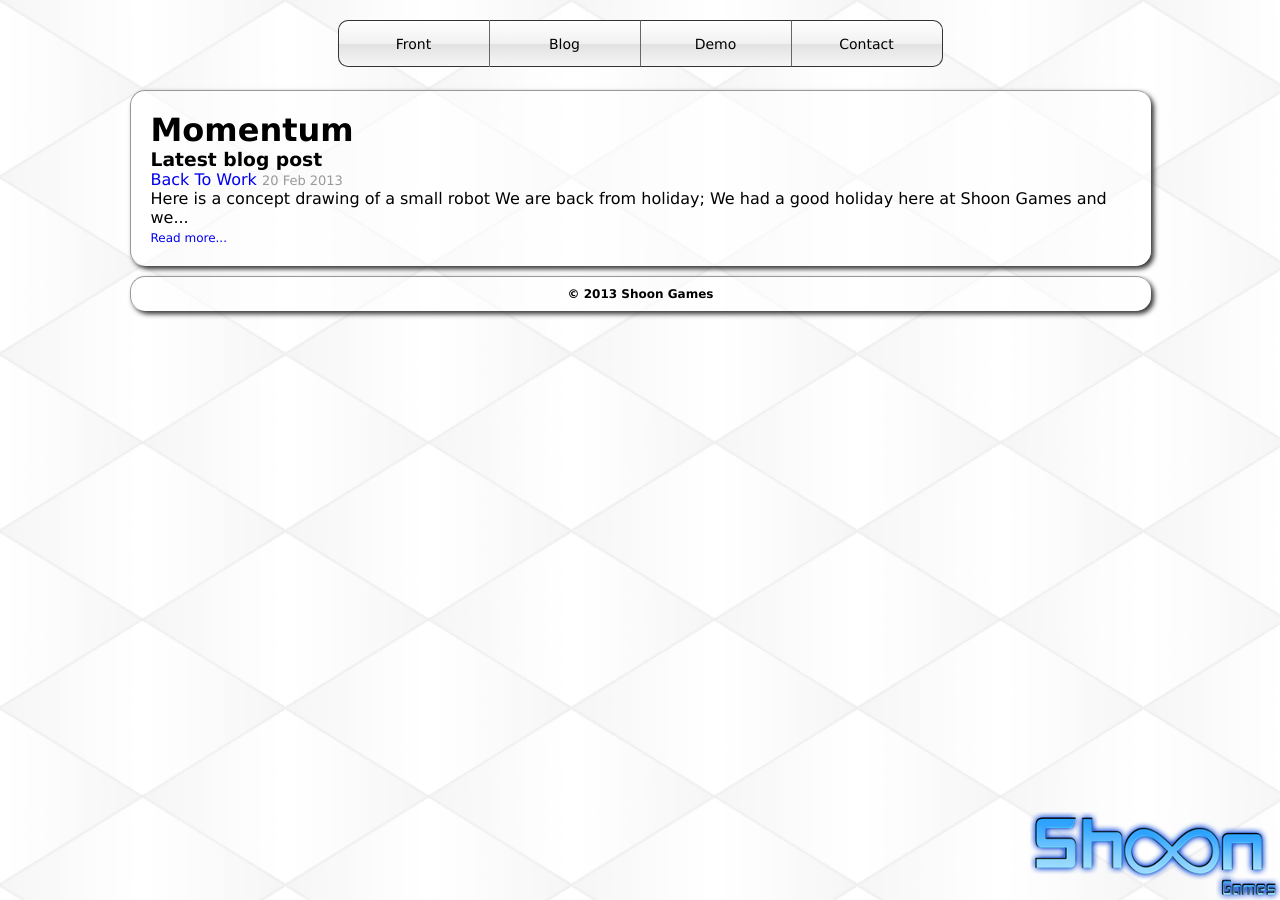
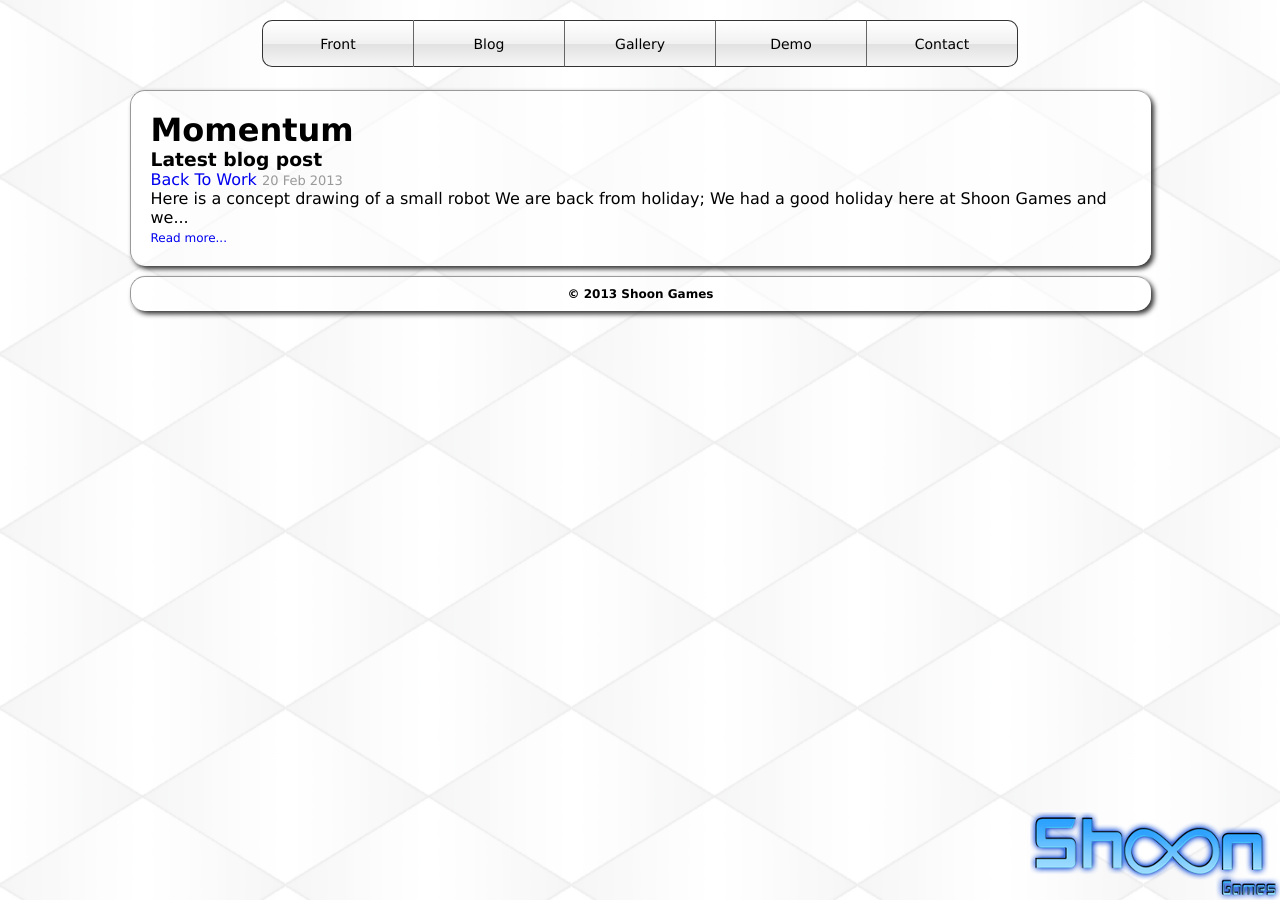
Before and after one commit to TATDK/MomentumWebsite, a Jekyll site: the page built from index.html, in a window 1280 px wide. Built offline with Jekyll 4.4.1, drawn with Linux system fonts in a browser that asks for light colours.

Commit message:
Add gallery to menu

```diff
--- a/_includes/menu.html
+++ b/_includes/menu.html
@@ -1 +1 @@
-<li href="/">Front</li><li href="/Blog">Blog</li><li href="/Demo">Demo</li><li href="/Contact">Contact</li>
+<li href="/">Front</li><li href="/Blog">Blog</li><li href="/Gallery">Gallery</li><li href="/Demo">Demo</li><li href="/Contact">Contact</li>
```
